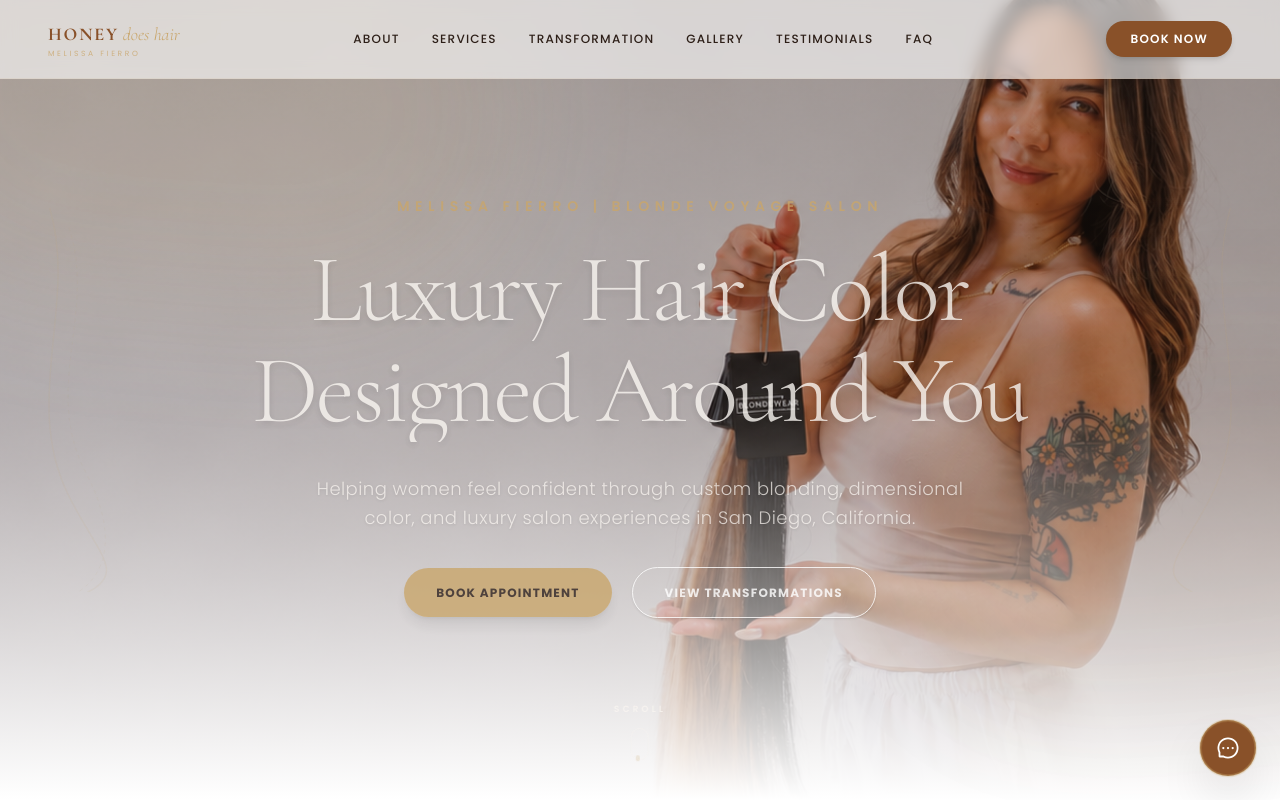
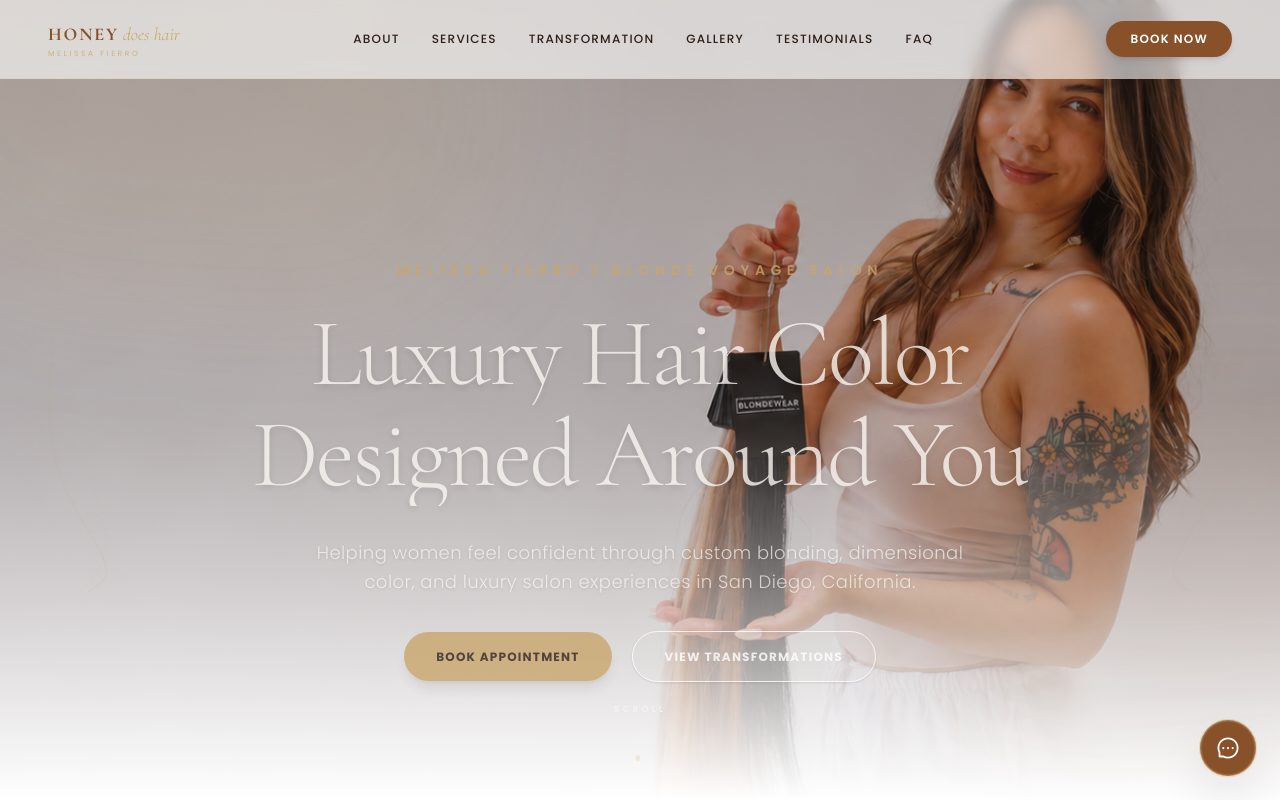
Before and after one commit to hammy012/SaloonWebsite, a React (Vite) app: page / in a window 1280 px wide. Shown: the top 800 px of the page. Built offline with nearby package versions, Linux system fonts and the light colour scheme.

Commit message:
nav and hero work

```diff
--- a/src/components/Hero.jsx
+++ b/src/components/Hero.jsx
@@ -108,7 +108,7 @@ export default function Hero() {
 
       {/* Hero Content */}
       <motion.div
-        className="relative z-10 max-w-5xl mx-auto px-6 text-center text-white flex flex-col items-center justify-center"
+        className="relative z-10 max-w-5xl mx-auto px-6 text-center text-white flex flex-col items-center justify-center pt-24 md:pt-32"
         style={{ y: textY, opacity: opacityFade }}
       >
         {/* Pre-title */}
```
